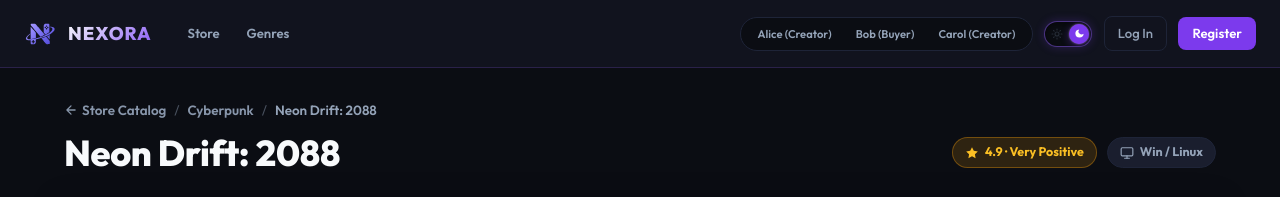
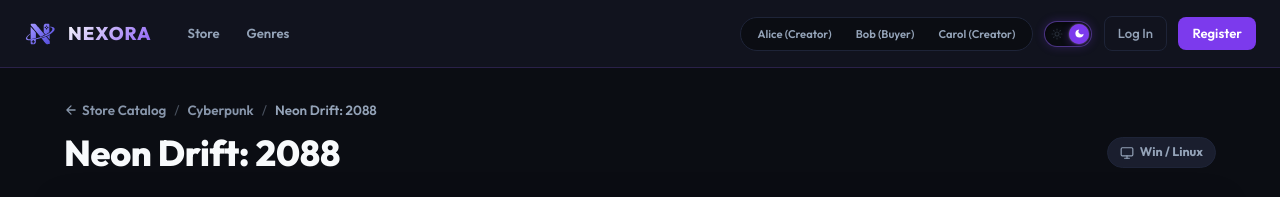
Before and after one commit to Greenteaguyz/NEXORA, an Angular app: page /games/game_001 in a window 1280 px wide. Shown: the top 197 px of the page. Built offline with nearby package versions, Linux system fonts and the light colour scheme.

Commit message:
refactor(game-detail): remove rating pill next to win/linux platform badge in header

```diff
--- a/src/app/features/game-detail/game-detail.component.html
+++ b/src/app/features/game-detail/game-detail.component.html
@@ -28,12 +28,6 @@
       <div class="steam-title-row">
         <h1 class="steam-game-title">{{ game.title }}</h1>
         <div class="steam-title-badges">
-          <span class="badge-pill rating" title="Community Rating">
-            <svg class="svg-icon-xs star-fill" viewBox="0 0 24 24" fill="currentColor" aria-hidden="true">
-              <path d="M12 2l3.09 6.26L22 9.27l-5 4.87 1.18 6.88L12 17.77l-6.18 3.25L7 14.14 2 9.27l6.91-1.01L12 2z"/>
-            </svg>
-            4.9 · Very Positive
-          </span>
           <span class="badge-pill platform" title="Supported Platforms">
             <svg class="svg-icon-xs" viewBox="0 0 24 24" fill="none" stroke="currentColor" stroke-width="2" stroke-linecap="round" stroke-linejoin="round" aria-hidden="true">
               <rect x="2" y="3" width="20" height="14" rx="2" ry="2"/>
```
